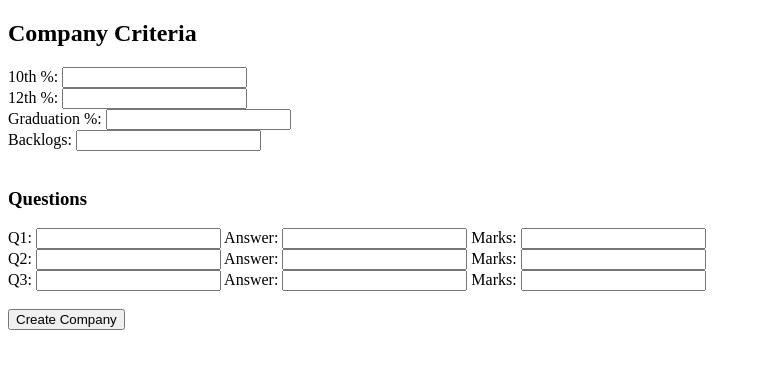
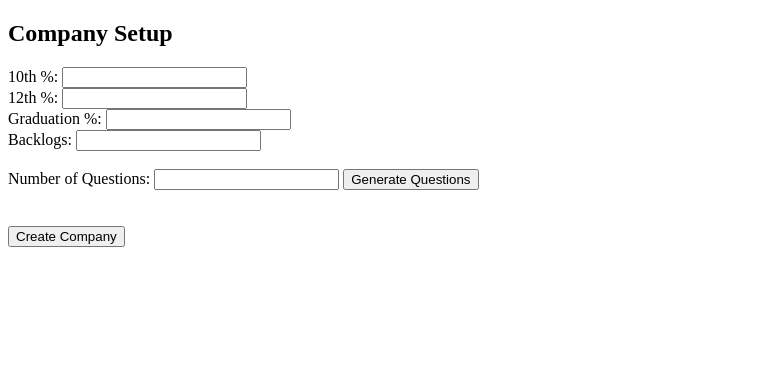
Before and after one commit to rahuljadhaorj289-maker/company-eligliblity-system, a Flask app: page /company in a window 1280 px wide. Shown: the top 369 px of the page, without its empty margins (0-761 px from the left). Run offline with Flask 3, Linux system fonts and the light colour scheme.

Commit message:
Update company form with new fields and functionality

```diff
--- a/templates/company.html
+++ b/templates/company.html
@@ -1,32 +1,53 @@
 <!DOCTYPE html>
 <html>
 <head>
-    <title>Company</title>
+    <title>Company Panel</title>
 </head>
 <body>
-    <h2>Company Criteria</h2>
 
-    <form method="POST">
-        10th %: <input name="tenth"><br>
-        12th %: <input name="twelfth"><br>
-        Graduation %: <input name="grad"><br>
-        Backlogs: <input name="backlogs"><br><br>
+<h2>Company Setup</h2>
 
-        <h3>Questions</h3>
+<form method="POST">
 
-        Q1: <input name="q1">
-        Answer: <input name="a1">
-        Marks: <input name="m1"><br>
+    <!-- Criteria -->
+    10th %: <input name="tenth" required><br>
+    12th %: <input name="twelfth" required><br>
+    Graduation %: <input name="grad" required><br>
+    Backlogs: <input name="backlogs" required><br><br>
 
-        Q2: <input name="q2">
-        Answer: <input name="a2">
-        Marks: <input name="m2"><br>
+    <!-- Number of Questions -->
+    Number of Questions:
+    <input type="number" id="numQ" name="num_questions" min="1" required>
 
-        Q3: <input name="q3">
-        Answer: <input name="a3">
-        Marks: <input name="m3"><br><br>
+    <button type="button" onclick="generateQuestions()">Generate Questions</button>
 
-        <button type="submit">Create Company</button>
-    </form>
+    <br><br>
+
+    <!-- Questions will appear here -->
+    <div id="questions"></div>
+
+    <br>
+    <button type="submit">Create Company</button>
+
+</form>
+
+<script>
+function generateQuestions() {
+    let num = document.getElementById("numQ").value;
+    let container = document.getElementById("questions");
+
+    container.innerHTML = ""; // clear old
+
+    for (let i = 1; i <= num; i++) {
+        container.innerHTML += `
+            <h4>Question ${i}</h4>
+            Question: <input name="q${i}" required><br>
+            Answer: <input name="a${i}" required><br>
+            Marks: <input name="m${i}" required><br><br>
+        `;
+    }
+}
+</script>
+
 </body>
 </html>
```
